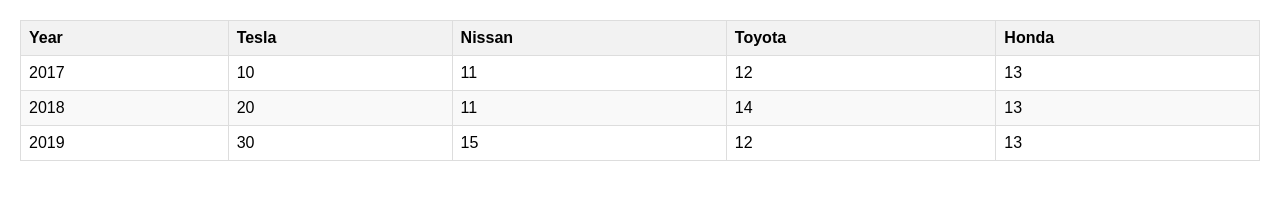
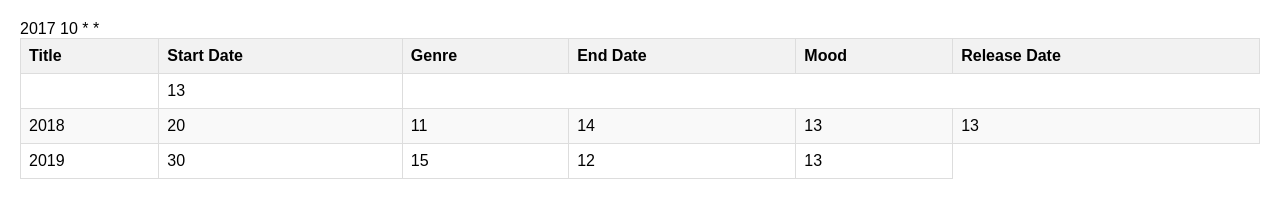
Before and after one commit to angershade/angershade.github.io, a plain HTML site: page database.html in a window 1280 px wide. Drawn offline with Linux system fonts and the light colour scheme.

Commit message:
Update database.html

```diff
--- a/database.html
+++ b/database.html
@@ -35,19 +35,21 @@
         <table>
             <thead>
                 <tr>
-                    <th>Year</th>
-                    <th>Tesla</th>
-                    <th>Nissan</th>
-                    <th>Toyota</th>
-                    <th>Honda</th>
+                    <th>Title</th>
+                    <th>Start Date</th>
+                    <th>Genre</th>
+                    <th>End Date</th>
+                    <th>Mood</th>
+                    <th>Release Date</th>
                 </tr>
             </thead>
             <tbody>
                 <tr>
-                    <td>2017</td>
-                    <td>10</td>
-                    <td>11</td>
-                    <td>12</td>
+                    <td="Title">2017</td>
+                    <td="Start Date">10</td>
+                    <td="Genre">*</td>
+                    <td="End Date">*</td>
+                    <td></td>
                     <td>13</td>
                 </tr>
                 <tr>
@@ -55,6 +57,7 @@
                     <td>20</td>
                     <td>11</td>
                     <td>14</td>
+                    <td>13</td>
                     <td>13</td>
                 </tr>
                 <tr>
```
